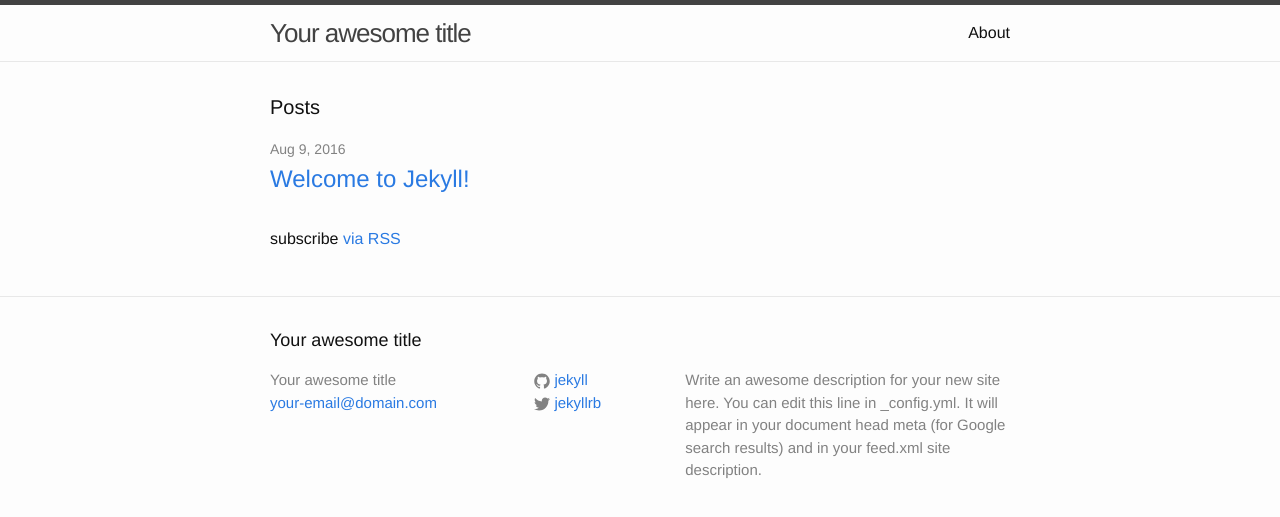
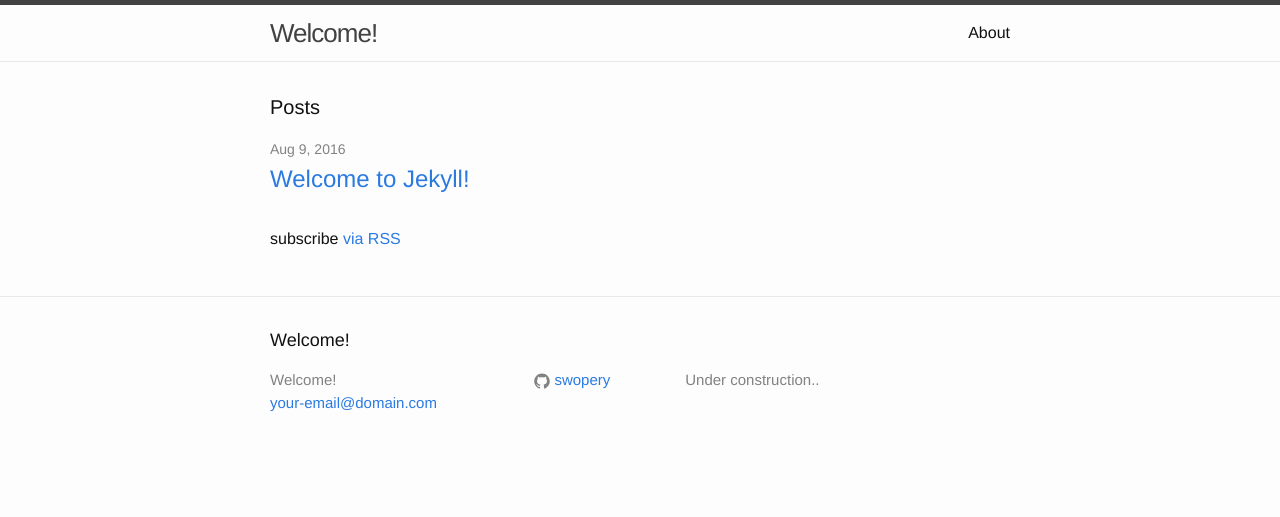
Before and after one commit to swopery/swopery.github.io, a Jekyll site: the page built from index.html, in a window 1280 px wide. Shown: the top 517 px of the page. Built offline with Jekyll 4.4.1, drawn with Linux system fonts in a browser that asks for light colours.

Commit message:
config changes

```diff
--- a/_config.yml
+++ b/_config.yml
@@ -6,16 +6,13 @@
 # 'jekyll serve'. If you change this file, please restart the server process.
 
 # Site settings
-title: Your awesome title
+title: Welcome!
 email: your-email@domain.com
 description: > # this means to ignore newlines until "baseurl:"
-  Write an awesome description for your new site here. You can edit this
-  line in _config.yml. It will appear in your document head meta (for
-  Google search results) and in your feed.xml site description.
+  Under construction..
 baseurl: "" # the subpath of your site, e.g. /blog
 url: "http://yourdomain.com" # the base hostname & protocol for your site
-twitter_username: jekyllrb
-github_username:  jekyll
+github_username:  swopery
 
 # Build settings
 markdown: kramdown
```
